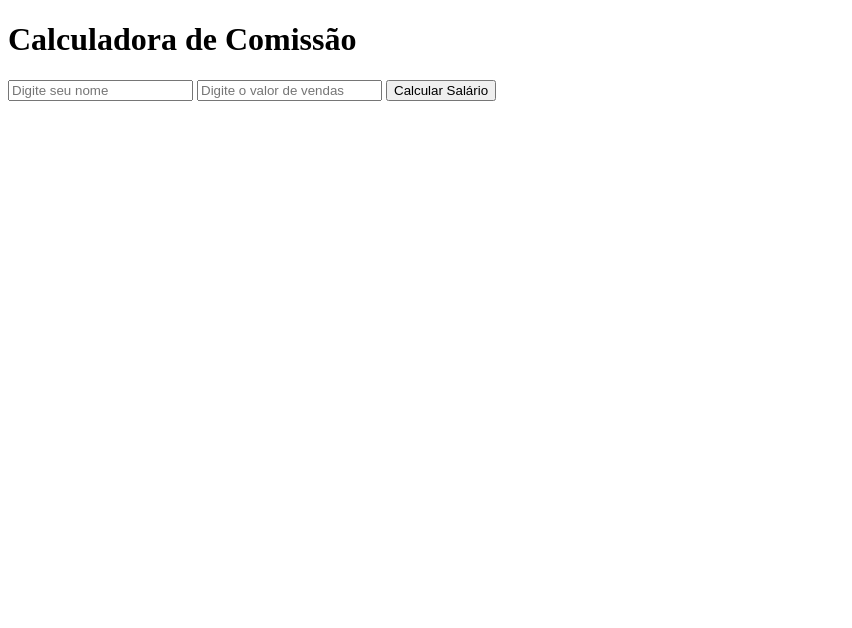
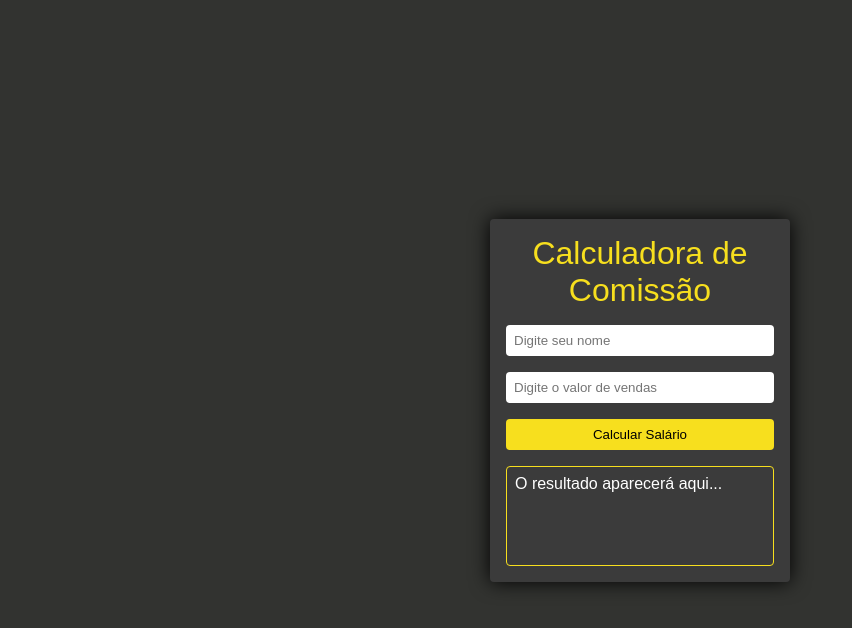
Before and after one commit to agatha-gitt/aula02-calculadora-de-comiss-o, a plain HTML site: page index.html in a window 1280 px wide. Shown: the whole page, without its empty margins (0-852 px from the left). Drawn offline with Linux system fonts and the light colour scheme.

Commit message:
css concluido

```diff
--- a/index.html
+++ b/index.html
@@ -7,12 +7,13 @@
 </head>
 <body>
     <main>
-        <form>
-            <h1>Calculadora de Comissão</h1>
-            <input type="text" placeholder="Digite seu nome">
-            <input type="text" placeholder="Digite o valor de vendas">
-            <button type="button">Calcular Salário</button>
-            <div></div>
+        <form class="container">
+            <h1 class="titulo">Calculadora de Comissão</h1>
+            <input class="caixa-texto" placeholder="Digite seu nome">
+            <input class="caixa-texto" type="number" placeholder="Digite o valor de vendas">
+            <link rel="stylesheet" href="style.css">
+            <button class="botao-calcular" type="button">Calcular Salário</button>
+            <div class="resultado">O resultado aparecerá aqui...</div>
         </form>
     </main>
 </body>
--- /dev/null
+++ b/style.css
@@ -0,0 +1,55 @@
+*{
+    margin: 0;
+    padding: 0;
+    box-sizing: border-box;
+}
+
+body{
+    height: 100vh;
+    background-color: #323330;
+    font-family: Arial, Helvetica, sans-serif;
+}
+
+main{
+    display: flex;
+    justify-content: center;
+    align-items: center;
+    height: 100vh;
+}
+.container {
+    background-color: #3b3b3b;
+    display: flex;
+    flex-direction: column;
+    gap: 16px;
+    padding: 16px;
+    width: 300px;
+    box-shadow: 0 0 20px #000;
+    border-radius: 4px;
+}
+.titulo{
+    color: #f7df1e;
+    text-align: center;
+    font-weight: 200;
+}
+.caixa-texto {
+    padding: 8px;
+    border-radius: 4px;
+    border: none;
+}
+.botao-calcular {
+    padding: 8px;
+    border-radius: 4px;
+    text-align: center;
+    background-color: #F7DF1E;
+    border: none;
+    cursor: pointer;
+}
+.resultado {
+    height: 100px;
+    width: 100%;
+    border-radius: 4px;
+    border: 1px solid #F7DF1E;
+    color: white;
+    padding: 8px;
+
+}
```
